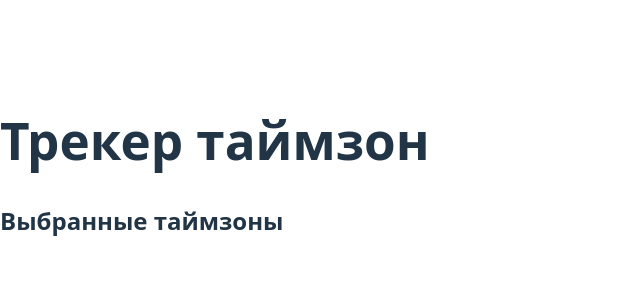
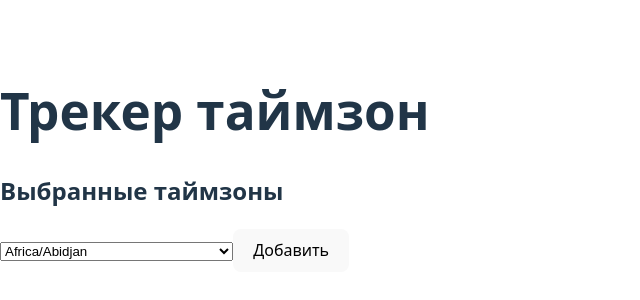
Before and after one commit to tantnat/timezone-tracker, a React (Vite) app: page / in a window 1280 px wide. Shown: the part 232-532 px from the top of the page, without its empty margins (0-640 px from the left). Built offline with nearby package versions, Linux system fonts and the light colour scheme.

Commit message:
Add timezone list

```diff
--- a/src/components/AddTimezone.tsx
+++ b/src/components/AddTimezone.tsx
@@ -0,0 +1,28 @@
+import { useState } from "react";
+
+interface Props {
+    onAdd: (timezone: string) => void;
+}
+
+export default function AddTimezone({ onAdd }: Props) {
+    const [selectedTimezone, setSelectedTimezone] = useState<string>("UTC");
+
+    const handleAdd = () => {
+        if (selectedTimezone) {
+            onAdd(selectedTimezone);
+        }
+    };
+
+    return (
+        <div>
+            <select value={selectedTimezone} onChange={(e) => setSelectedTimezone(e.target.value)}>
+                {Intl.supportedValuesOf("timeZone").map((tz) => (
+                    <option key={tz} value={tz}>
+                        {tz}
+                    </option>
+                ))}
+            </select>
+            <button onClick={handleAdd}>Добавить</button>
+        </div>
+    );
+}
--- a/src/components/TimezoneList.tsx
+++ b/src/components/TimezoneList.tsx
@@ -1,12 +1,20 @@
 import { useLocalStorage } from "../hooks/useLocalStorage";
 import TimezoneItem from "./TimezoneItem";
+import AddTimezone from "./AddTimezone";
 
 export default function TimezoneList() {
     const [timezones, setTimezones] = useLocalStorage<string[]>("timezones", []);
 
+    const addTimezone = (timezone: string) => {
+        if (!timezones.includes(timezone)) {
+            setTimezones([...timezones, timezone]);
+        }
+    };
+
     return (
         <div>
             <h2>Выбранные таймзоны</h2>
+            <AddTimezone onAdd={addTimezone} />
             <ul>
                 {timezones.map((tz) => (
                     <TimezoneItem key={tz} name={tz} />
```
